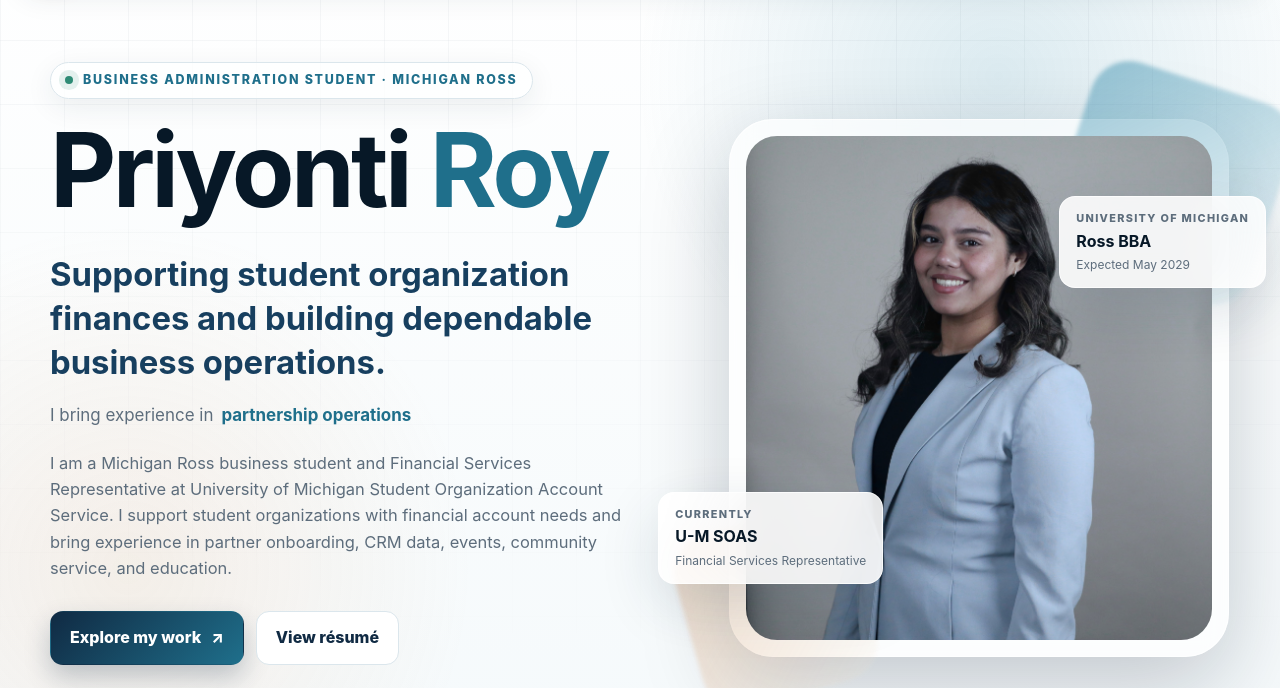
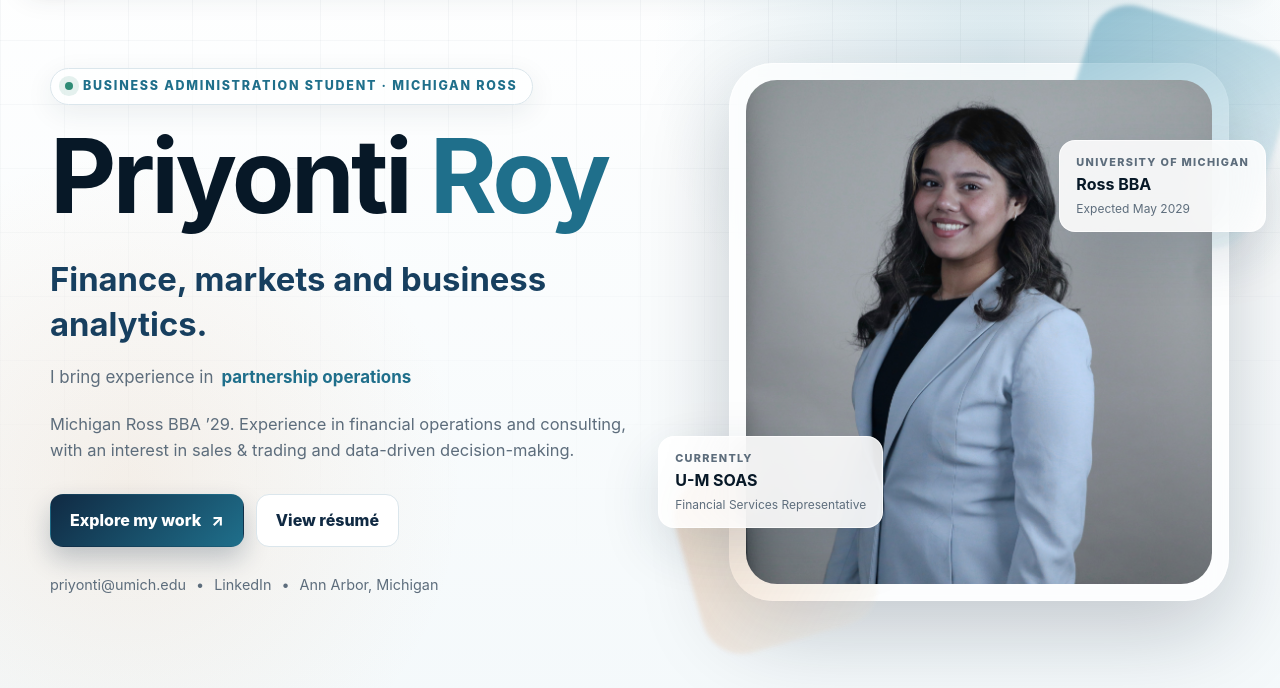
Before and after one commit to priyonti-sys/priyonti-roy-portfolio, a plain HTML site: page index.html in a window 1280 px wide. Shown: the part 88-776 px from the top of the page. Drawn offline with Linux system fonts and the light colour scheme.

Commit message:
Refresh portfolio introduction

```diff
--- a/index.html
+++ b/index.html
@@ -69,12 +69,12 @@
         <div class="hero-copy reveal">
           <p class="eyebrow"><span class="status-dot"></span> Business Administration Student · Michigan Ross</p>
           <h1>Priyonti <span>Roy</span></h1>
-          <p class="hero-lead">Supporting student organization finances and building dependable business operations.</p>
+          <p class="hero-lead">Finance, markets and business analytics.</p>
           <div class="rotating-line" aria-live="polite">
             <span>I bring experience in</span>
             <strong id="rotatingRole">partnership operations</strong>
           </div>
-          <p class="hero-description">I am a Michigan Ross business student and Financial Services Representative at University of Michigan Student Organization Account Service. I support student organizations with financial account needs and bring experience in partner onboarding, CRM data, events, community service, and education.</p>
+          <p class="hero-description">Michigan Ross BBA ’29. Experience in financial operations and consulting, with an interest in sales &amp; trading and data-driven decision-making.</p>
           <div class="hero-buttons">
             <a class="btn btn-primary" href="projects.html">Explore my work <span aria-hidden="true">↗</span></a>
             <a class="btn btn-secondary" href="https://docs.google.com/document/d/1HUGdMYdrQz0wbWyW3dpYF0zdX2q_8Txd/edit?usp=drivesdk&amp;ouid=112991153700534996091&amp;rtpof=true&amp;sd=true" target="_blank" rel="noopener">View résumé</a>
```
